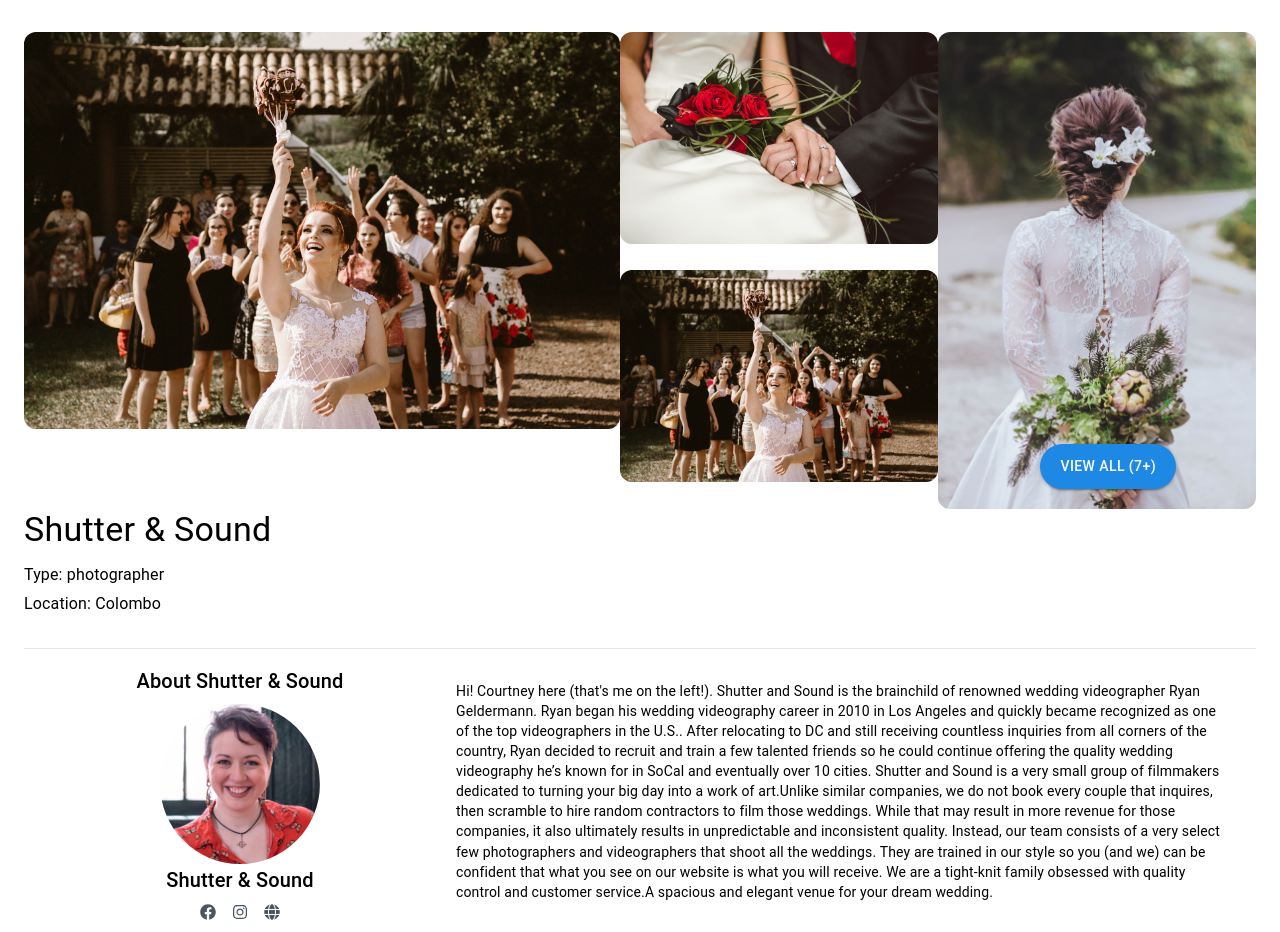
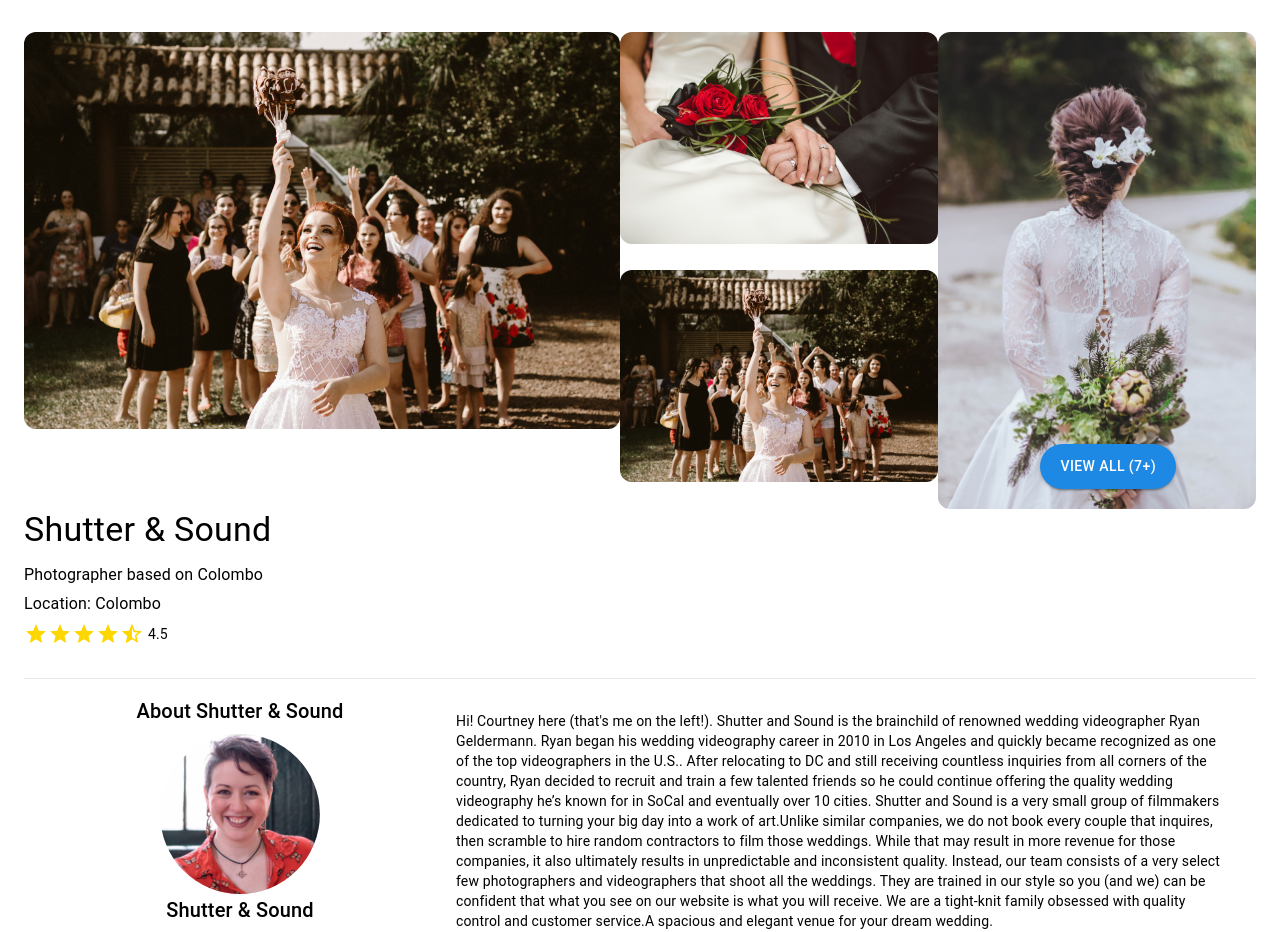
Before and after one commit to kbadeesha/tie-the-knot, a Next.js app: page /pages/vendors/1 in a window 1280 px wide. Shown: the top 932 px of the page. Built offline with nearby package versions, Linux system fonts and the light colour scheme.

Commit message:
vendor social component

```diff
--- a/src/app/components/features/Vendors/VendorProfile.tsx
+++ b/src/app/components/features/Vendors/VendorProfile.tsx
@@ -3,6 +3,7 @@
 import React from "react";
 import TTKCustomButton from "../../TTKCustomButton";
 import { FaFacebook, FaGlobe, FaInstagram, FaTiktok } from "react-icons/fa";
+import VendorSocials from "./VendorSocials";
 interface VendorProfileProps {
   vendorData: Vendor; // Define vendorData type as Vendor
 }
@@ -29,47 +30,7 @@
             {vendorData.name}
           </Typography>
           {/* Social Icons */}
-          <div className="flex space-x-4 mt-2 mb-4">
-            {vendorData.socials.facebook && (
-              <a
-                href={vendorData.socials.facebook}
-                target="_blank"
-                rel="noopener noreferrer"
-              >
-                <FaFacebook className="text-gray-600 cursor-pointer hover:text-gray-800" />
-              </a>
-            )}
-
-            {vendorData.socials.instagram && (
-              <a
-                href={vendorData.socials.instagram}
-                target="_blank"
-                rel="noopener noreferrer"
-              >
-                <FaInstagram className="text-gray-600 cursor-pointer hover:text-gray-800" />
-              </a>
-            )}
-
-            {vendorData.socials.website && (
-              <a
-                href={vendorData.socials.website}
-                target="_blank"
-                rel="noopener noreferrer"
-              >
-                <FaGlobe className="text-gray-600 cursor-pointer hover:text-gray-800" />
-              </a>
-            )}
-
-            {vendorData.socials.tiktok && (
-              <a
-                href={vendorData.socials.tiktok}
-                target="_blank"
-                rel="noopener noreferrer"
-              >
-                <FaTiktok className="text-gray-600 cursor-pointer hover:text-gray-800" />
-              </a>
-            )}
-          </div>
+          <VendorSocials socials={vendorData.socials} />
 
           {/* Get a Quote Button */}
           <TTKCustomButton
--- /dev/null
+++ b/src/app/components/features/Vendors/VendorSocials.tsx
@@ -0,0 +1,46 @@
+
+import React from 'react';
+import { FaFacebook, FaInstagram, FaGlobe, FaTiktok } from 'react-icons/fa';
+
+interface Socials {
+  facebook?: string | null;
+  instagram?: string | null;
+  website?: string | null;
+  tiktok?: string | null;
+}
+
+interface VendorSocialsProps {
+  socials: Socials;
+}
+
+const VendorSocials: React.FC<VendorSocialsProps> = ({ socials }) => {
+  return (
+    <div className="flex space-x-4 mt-2 mb-4">
+      {socials.facebook && (
+        <a href={socials.facebook} target="_blank" rel="noopener noreferrer">
+          <FaFacebook className="text-gray-600 cursor-pointer hover:text-gray-800" />
+        </a>
+      )}
+
+      {socials.instagram && (
+        <a href={socials.instagram} target="_blank" rel="noopener noreferrer">
+          <FaInstagram className="text-gray-600 cursor-pointer hover:text-gray-800" />
+        </a>
+      )}
+
+      {socials.website && (
+        <a href={socials.website} target="_blank" rel="noopener noreferrer">
+          <FaGlobe className="text-gray-600 cursor-pointer hover:text-gray-800" />
+        </a>
+      )}
+
+      {socials.tiktok && (
+        <a href={socials.tiktok} target="_blank" rel="noopener noreferrer">
+          <FaTiktok className="text-gray-600 cursor-pointer hover:text-gray-800" />
+        </a>
+      )}
+    </div>
+  );
+};
+
+export default VendorSocials;
--- a/src/app/pages/vendors/[vendorsId]/page.tsx
+++ b/src/app/pages/vendors/[vendorsId]/page.tsx
@@ -9,6 +9,7 @@
 import VendorProfile from "@/app/components/features/Vendors/VendorProfile";
 import TTKGallery from "@/app/components/common/TTKGallery";
 import TTKVideoPlayer from "@/app/components/common/TTKVideoPlayer";
+import VendorRating from "@/app/components/features/Vendors/VendorRating";
 
 const VendorPage: React.FC = () => {
   const { vendorId } = useParams();
@@ -36,7 +37,7 @@
     const mockVendor = {
       id: vendorId as string,
       name: "Shutter & Sound",
-      type: "photographer",
+      type: "Photographer",
       location: "Colombo",
       rating: 4.5,
       tagline: "Your dream wedding starts here",
@@ -84,11 +85,12 @@
         {vendor.name}
       </Typography>
       <Typography variant="body1" gutterBottom>
-        Type: {vendor.type}
+        {vendor.type} based on {vendor.location}
       </Typography>
       <Typography variant="body1" gutterBottom>
         Location: {vendor.location}
       </Typography>
+      <VendorRating rating={vendor.rating} />
       {/* Add more vendor details here */}
       <hr className="mt-8 mb-4" />
       <VendorProfile vendorData={vendor} />
```
